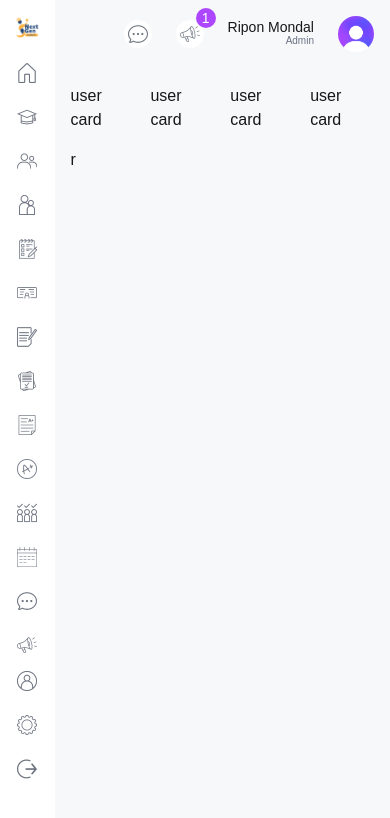
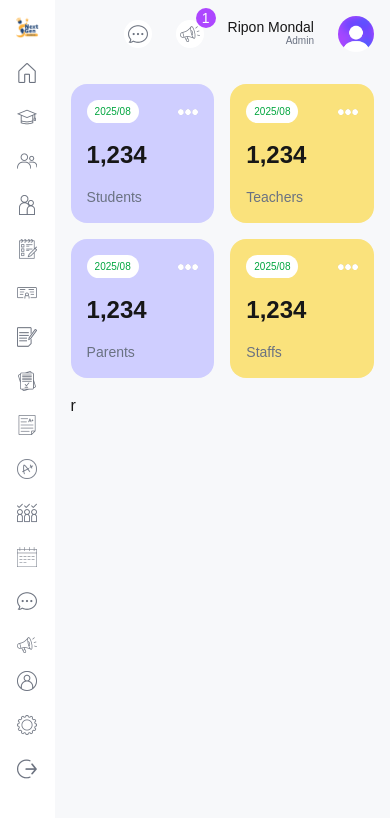
Before and after one commit to riponmondalbd/next-gen-school, a Next.js app: page /admin in a window 390 px wide. Shown: the top 818 px of the page. Built offline with nearby package versions, Linux system fonts and the light colour scheme.

Commit message:
UserCard.tsx --> make all date,icon, count and type and also make them fully responsive with complete the components desigening

```diff
--- a/src/app/(dashboard)/admin/page.tsx
+++ b/src/app/(dashboard)/admin/page.tsx
@@ -6,11 +6,11 @@ export default function AdminPage() {
       {/* left content */}
       <div className="w-full lg:w-2/3">
         {/* user cards */}
-        <div className="flex gap-4 justify-between">
-          <UserCard type="students" />
-          <UserCard type="teachers" />
-          <UserCard type="parents" />
-          <UserCard type="staffs" />
+        <div className="flex gap-4 justify-between flex-wrap">
+          <UserCard type="student" />
+          <UserCard type="teacher" />
+          <UserCard type="parent" />
+          <UserCard type="staff" />
         </div>
       </div>
       {/* right content */}
--- a/src/components/UserCard.tsx
+++ b/src/components/UserCard.tsx
@@ -1,3 +1,23 @@
+import Image from "next/image";
+
 export default function UserCard({ type }: { type: string }) {
-  return <div>user card</div>;
+  return (
+    <div className="rounded-2xl odd:bg-nextPurple even:bg-nextYellow p-4 flex-1 min-w-[130px]">
+      {/* date & icon */}
+      <div className="flex justify-between items-center">
+        <span className="text-[10px] bg-white px-2 py-1 rounded-2xl text-green-600">
+          2025/08
+        </span>
+        <Image
+          src={"/assets/more.png"}
+          alt="more icon"
+          width={20}
+          height={20}
+        />
+      </div>
+      {/* count and type */}
+      <h1 className="text-2xl font-semibold my-4">1,234</h1>
+      <h2 className="capitalize text-sm font-medium text-gray-500">{type}s</h2>
+    </div>
+  );
 }
```
